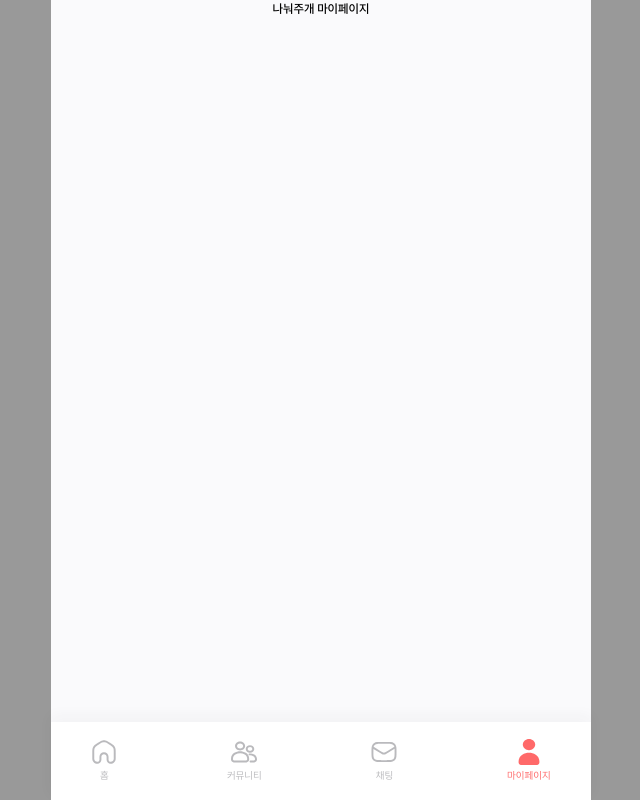
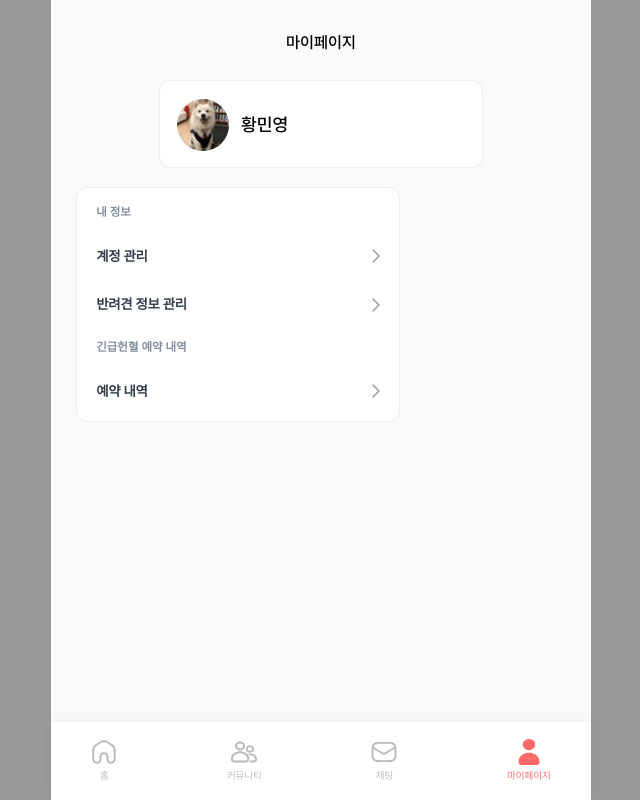
Before and after one commit to nicerjs23/2024-sharedog-frontend, a React (Vite) app: page /mypage in a window 1280 px wide. Shown: the whole page, without its empty margins (319-959 px from the left). Built offline with nearby package versions, Linux system fonts and the light colour scheme.

Commit message:
[Feature]#58 - 마이페이지 첫 화면 UI 구현

```diff
--- a/src/pages/myPage/MyPage.jsx
+++ b/src/pages/myPage/MyPage.jsx
@@ -1,5 +1,43 @@
 import * as S from "./MyPage.styled";
+import Profile from "@assets/images/profileimg.png";
+import Next from "@assets/icons/Next.svg";
 
 export const MyPage = () => {
-  return <S.Wrapper>나눠주개 마이페이지</S.Wrapper>;
+  return (
+    <S.Wrapper>
+      <S.Header>마이페이지</S.Header>
+      <S.NameBox>
+        <S.ImgBox>
+          <img
+            src={Profile}
+            alt="프로필 사진"
+            style={{ width: "52px", height: "52px" }}
+          />
+        </S.ImgBox>
+        <S.NameText>황민영</S.NameText>
+      </S.NameBox>
+      <S.InfoBox>
+        <S.CategoryText>내 정보</S.CategoryText>
+        <S.CategoryDetail>
+          계정 관리{" "}
+          <S.NextIcon>
+            <img src={Next} alt="다음 아이콘" />
+          </S.NextIcon>
+        </S.CategoryDetail>
+        <S.CategoryDetail>
+          반려견 정보 관리{" "}
+          <S.NextIcon>
+            <img src={Next} alt="다음 아이콘" />
+          </S.NextIcon>
+        </S.CategoryDetail>
+        <S.CategoryText>긴급헌혈 예약 내역</S.CategoryText>
+        <S.CategoryDetail>
+          예약 내역{" "}
+          <S.NextIcon>
+            <img src={Next} alt="다음 아이콘" />
+          </S.NextIcon>
+        </S.CategoryDetail>
+      </S.InfoBox>
+    </S.Wrapper>
+  );
 };
--- a/src/pages/myPage/MyPage.styled.js
+++ b/src/pages/myPage/MyPage.styled.js
@@ -12,6 +12,108 @@ export const Wrapper = styled.section`
 
   top: 50%;
 
-  font-family: ${({ theme }) =>
-    theme.fonts.SUITSemiBold["font-family"]};
+  font-family: ${({ theme }) => theme.fonts.SUITSemiBold["font-family"]};
 `;
+
+export const Header = styled.section`
+  display: flex;
+  flex-direction: column;
+  margin-top: 30px;
+  width: 100%;
+  justify-content: center;
+  align-items: center;
+
+  font-size: 16px;
+  font-style: normal;
+  font-weight: 600;
+`;
+
+export const NameBox = styled.section`
+  display: flex;
+  flex-direction: row;
+  align-items: center;
+
+  width: 324px;
+  height: 88px;
+  padding: 19px 130px 18px 17px;
+  margin-top: 26px;
+
+  border-radius: 11.587px;
+  border: 1.159px solid rgba(234, 234, 234, 0.8);
+  background: #fff;
+`;
+
+export const ImgBox = styled.div`
+  display: flex;
+  align-items: center;
+  justify-content: center;
+  width: 52px;
+  height: 52px;
+  margin-right: 12px; /* 이미지와 텍스트 사이 간격 조정 */
+  flex-shrink: 0;
+
+  border-radius: 50%;
+  overflow: hidden; /* 이미지가 둥근 모양에 맞게 잘리도록 설정 */
+  background: lightgray; /* 백업 색상 */
+`;
+
+export const NameText = styled.div`
+  font-size: 18px;
+  font-style: normal;
+  font-weight: 600;
+  line-height: 1; /* 텍스트가 정렬되지 않는 경우 조정 */
+`;
+
+export const InfoBox = styled.section`
+  display: flex;
+  width: 324px;
+  padding: 19.197px;
+  flex-direction: column;
+  justify-content: center;
+  gap: 26.876px;
+  align-self: stretch;
+
+  margin-top: 19px;
+  margin-left: 25px;
+
+  border-radius: 11.587px;
+  border: 1.159px solid rgba(234, 234, 234, 0.8);
+  background: #fff;
+`;
+
+export const CategoryText = styled.div`
+  display: flex;
+  flex-direction: column;
+  align-items: flex-start;
+  gap: 11.518px;
+
+  color: var(--Grayscale-Gray400, #8490a0);
+  font-family: SUIT;
+  font-size: 11.518px;
+  font-style: normal;
+  font-weight: 600;
+  line-height: 100%; /* 11.518px */
+`;
+
+export const CategoryDetail = styled.div`
+  display: flex;
+  align-items: center;
+  justify-content: space-between; /* 양쪽 끝으로 배치 */
+
+  color: var(--Grayscale-Gray600, #333d4b);
+  font-family: SUIT;
+  font-size: 13.438px;
+  font-style: normal;
+  font-weight: 800;
+  line-height: 160%; /* 21.5px */
+  letter-spacing: -0.269px;
+`;
+
+export const NextIcon = styled.div`
+  display: flex;
+  align-items: center;
+  justify-content: right;
+
+  width: 15.357px;
+  height: 15.357px;
+`;
```
Also changed, not shown: src/assets/icons/Next.svg (added), src/assets/images/profileimg.png (added).
